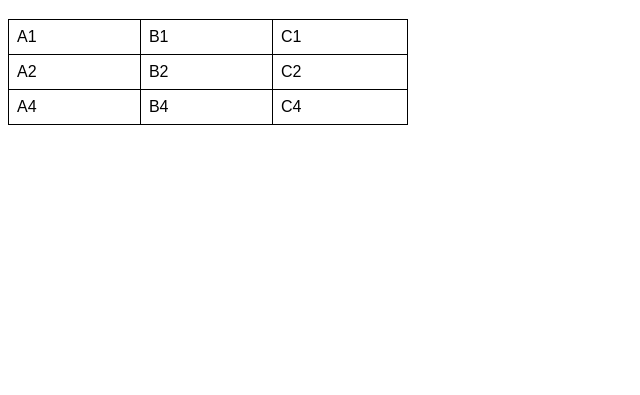
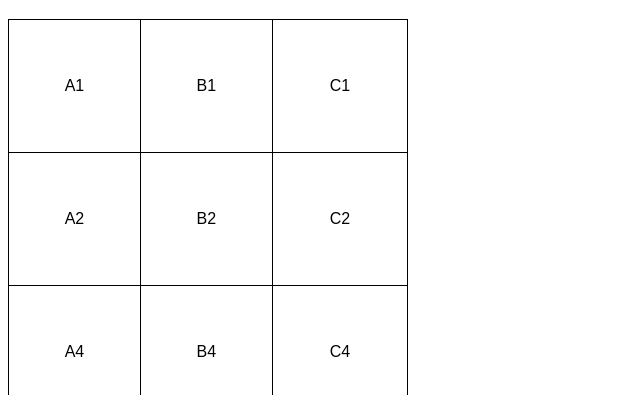
Before and after one commit to LeandroChaves-dev/html-css, a plain HTML site: page exercicios/ex24 tabelas/tabela01.html in a window 1280 px wide. Shown: the part 61-456 px from the top of the page, without its empty margins (0-640 px from the left). Drawn offline with Linux system fonts and the light colour scheme.

Commit message:
tabelas horizontal e vertical

```diff
--- a/exercicios/ex24 tabelas/tabela01.html
+++ b/exercicios/ex24 tabelas/tabela01.html
@@ -11,13 +11,18 @@
 
         table {
             width: 400px;
+            height: 400px;
             border-collapse:collapse; /*tira os espaços entre as linhas da tabela*/
         }
 
         td {
              border: 1px solid black;
              padding: 8px;
+             text-align: center; /* alinhamento horizontal*/
+             vertical-align: middle /*meio*/; /*alinhamento vertical*/
             }
+
+            /* podemos personalizar a tabela de varias formas, basta criar uma classe de estilo*/
     </style>
 </head>
 <body>
```
